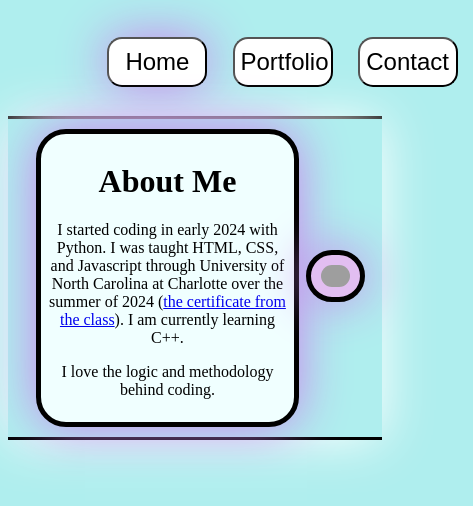
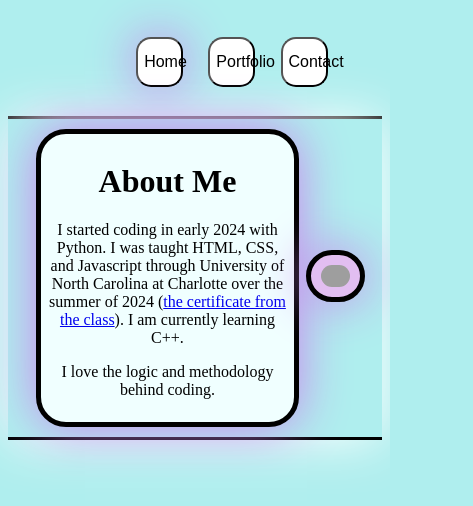
Before and after one commit to Rovak0/reactPortfolio, a React (Vite) app: page / in a window 390 px wide. Shown: the top 506 px of the page, 473 px wide, since content can reach past the window. Built offline with nearby package versions, Linux system fonts and the light colour scheme; grey boxes are pictures that could not be loaded.

Commit message:
button fonts

```diff
--- a/src/App.css
+++ b/src/App.css
@@ -199,14 +199,14 @@ ul > li{
 @media screen and (min-width: 3000px ){
     .navButton {
         border-radius: 20px;
-        width:50%;
+        width:75%;
         font-size:100%;
         height:75px;
         text-align: center;
     }
     .selected {
         border-radius: 20px;
-        width:50%;
+        width:75%;
         /* width:200px; */
         font-size:100%;
         height:75px;
@@ -237,14 +237,16 @@ ul > li{
 @media screen and (max-width: 2999px ){
     .navButton {
         border-radius: 15px;
-        width:150px;
+        width:75%;
+        /* width:150px; */
         font-size:100%;
         height:50px;
         text-align: center;
     }
     .selected {
         border-radius: 15px;
-        width:150px;
+        width:75%;
+        /* width:150px; */
         font-size:100%;
         height:50px;
         text-align: center;
@@ -254,6 +256,7 @@ ul > li{
         margin-bottom:1%;
         margin-right:5%;
         margin-left:3%;
+        width:15%;
         text-align: center;
     }
     .projectCard{
@@ -272,13 +275,15 @@ ul > li{
 
 @media screen and (max-width: 1499px ){
     .navButton {
-        width:100px;
+        width:100%;
+        /* width:100px; */
         font-size:75%;
         height:50px;
         text-align: center;
     }
     .selected {
-        width:100px;
+        width:100%;
+        /* width:100px; */
         font-size:75%;
         height:50px;
         text-align: center;
@@ -288,6 +293,7 @@ ul > li{
         margin-bottom:1%;
         margin-right:5%;
         margin-left:3%;
+        width:15%;
         text-align: center;
     }
     .projectCard{
@@ -300,3 +306,37 @@ ul > li{
         font-size:100%;
     }
 }
+
+@media screen and (max-width: 749px ){
+    .navButton {
+        width:100%;
+        /* width:100px; */
+        font-size:50%;
+        height:50px;
+        text-align: center;
+    }
+    .selected {
+        width:100%;
+        /* width:100px; */
+        font-size:50%;
+        height:50px;
+        text-align: center;
+    }
+    .navListItem {
+        margin-top:1%;
+        margin-bottom:1%;
+        margin-right:5%;
+        margin-left:3%;
+        width:15%;
+        text-align: center;
+    }
+    .projectCard{
+        font-size:100%;
+    }
+    .aboutMe{
+        font-size: 100%;
+    }
+    .subContact{
+        font-size:100%;
+    }
+}
```
